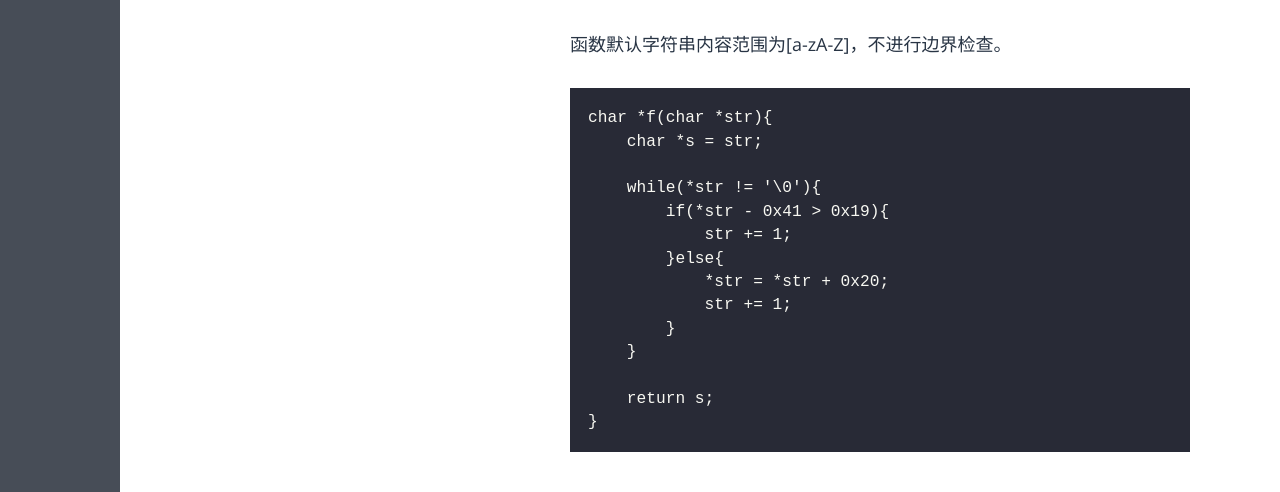
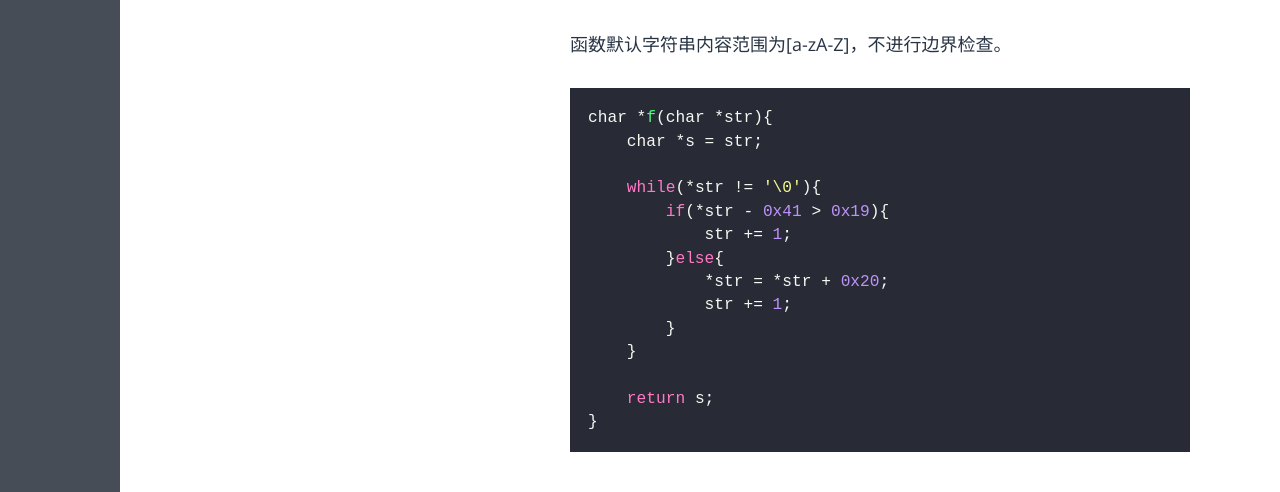
Before and after one commit to irisu-white/irisu-white.github.io, a Jekyll site: the page built from _posts/CTF/2017-10-22-RE4B-C7.md, in a window 1280 px wide. Shown: the part 1219-1711 px from the top of the page. Built offline with Jekyll 4.4.1, drawn with Linux system fonts in a browser that asks for light colours; some web fonts are replaced.

Commit message:
fix wrong text.

````diff
--- a/_posts/CTF/2017-10-22-RE4B-C7.md
+++ b/_posts/CTF/2017-10-22-RE4B-C7.md
@@ -46,7 +46,7 @@ Optimizing GCC 4.8.2:
 
 函数默认字符串内容范围为[a-zA-Z]，不进行边界检查。
 
-```
+``` c
 char *f(char *str){
     char *s = str;
 
````
